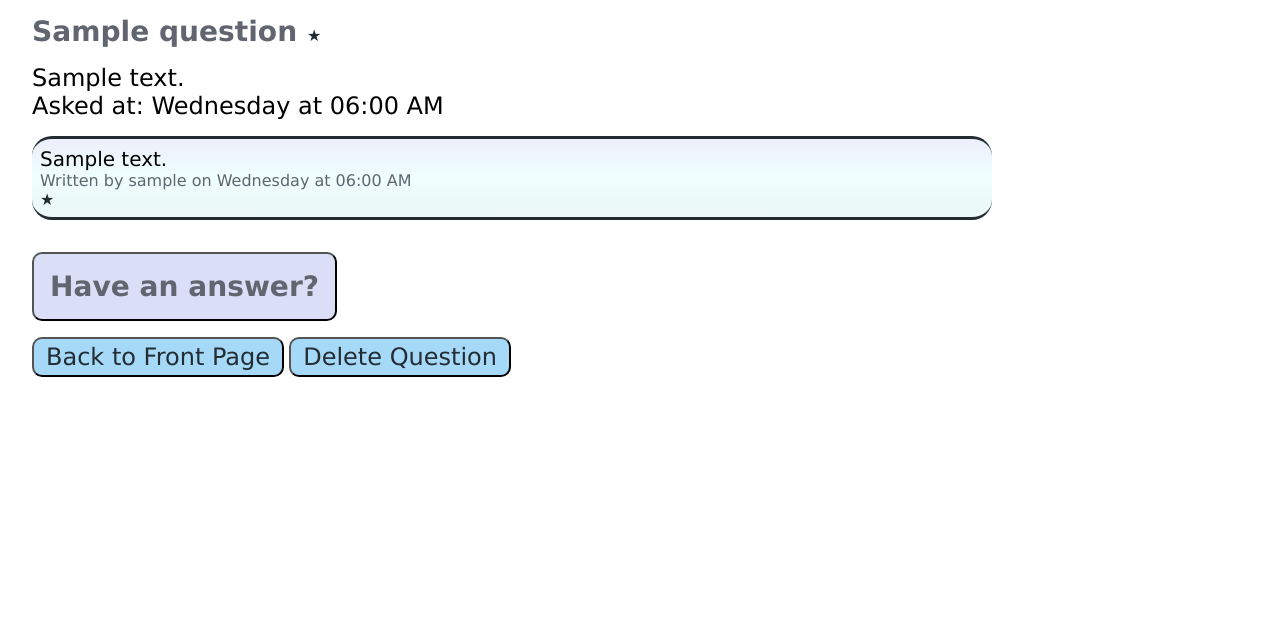
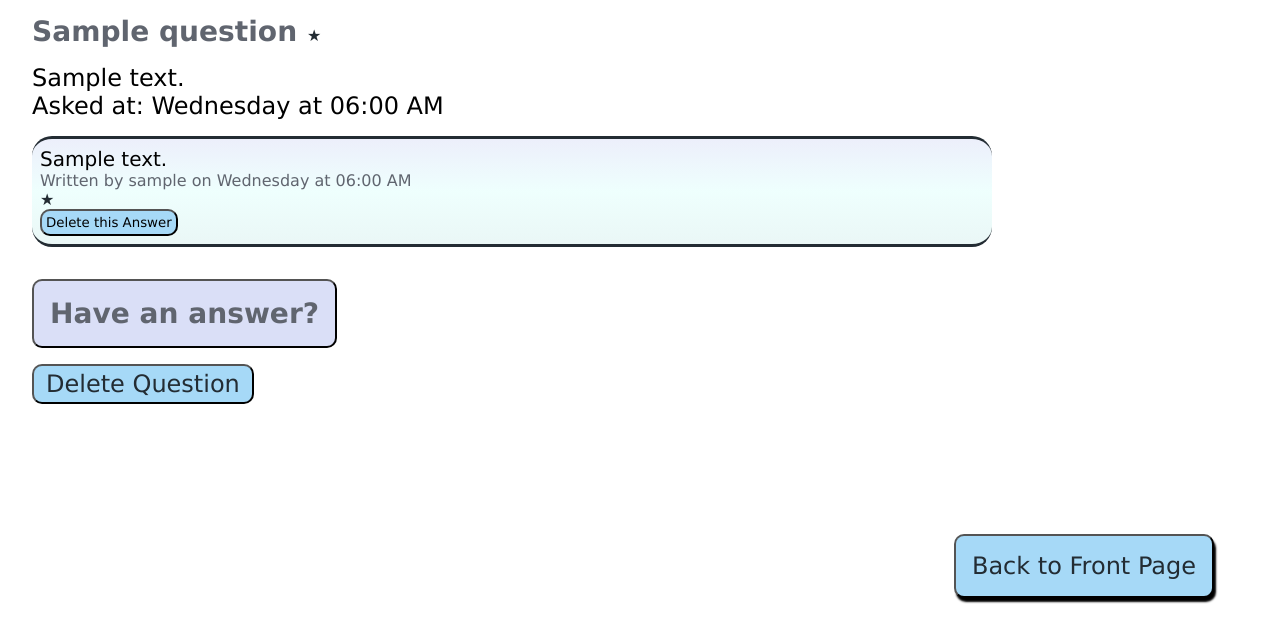
Before and after one commit to momentum-team-4/django-questionbox-kylemcconaughey, a Django app: page /question/1/ in a window 1280 px wide. Shown: the part 161-800 px from the top of the page. Run offline with Django 3.2, Linux system fonts and the light colour scheme; a user stored in the database is signed in; tables that the repository leaves empty hold one stand-in row (values such as "Sample post"); parts of the project's set-up code (start-up, migrations or seed data) failed here and were passed over.

Commit message:
can delete answers, front page button is now FAB

```diff
--- a/project/urls.py
+++ b/project/urls.py
@@ -13,6 +13,7 @@ Including another URLconf
     1. Import the include() function: from django.urls import include, path
     2. Add a URL to urlpatterns:  path('blog/', include('blog.urls'))
 """
+from questionbox.views import answer_delete
 from django.contrib import admin
 from django.conf import settings
 from django.urls import include, path
@@ -48,6 +49,9 @@ urlpatterns = [
         questionbox_views.question_delete,
         name="question_delete",
     ),
+    path(
+        "answer/delete/<int:pk>", questionbox_views.answer_delete, name="answer_delete"
+    ),
     path("question/search/", questionbox_views.question_search, name="question_search"),
 ]
 
--- a/questionbox/views.py
+++ b/questionbox/views.py
@@ -95,6 +95,17 @@ def question_delete(request, pk):
 
 
 @login_required
+def answer_delete(request, pk):
+    if request.method == "GET":
+        return render(request, "questionbox/answer_delete.html")
+    else:
+        answer = get_object_or_404(Answer, pk=pk)
+        answer.delete()
+        success(request, "Answer has been delete!")
+        return redirect(to="question_detail", pk=answer.question.pk)
+
+
+@login_required
 def homepage(request):
     # User profile page, should have all the things a registered user can do
     questions = Question.objects.filter(user=request.user).annotate(
--- a/static/css/styles.css
+++ b/static/css/styles.css
@@ -14,6 +14,13 @@ a {
     text-decoration: none;
     color: #232c33ff;
     font-size: 1rem;
+}
+
+.navbar {
+    display: flex;
+    padding: 1rem 0 3rem;
+    justify-content: space-between;
+    width: 75%;
 }
 
 
@@ -130,6 +137,22 @@ button {
 }
 
 
+.fpBtn {
+    margin: 1rem;
+    padding: 1rem;
+    text-decoration: none;
+    box-shadow: 2px 4px 2px;
+    position: fixed;
+    bottom: 25px;
+    right: 50px;
+    z-index: 999;
+    cursor: pointer;
+}
+
+.fpBtn a {
+    font-size: 1.5rem;
+}
+
 
 /* CSS HEX
 --light-cyan: #defffcff;
--- a/templates/questionbox/question_detail.html
+++ b/templates/questionbox/question_detail.html
@@ -27,36 +27,19 @@
         </p>
         <p class='Aauthor'>Written by {{ answer.author }} on {{ answer.niceAnswered }}</p>
 
-        <a id="{{ answer.pk }}" data-answer-id="{{ answer.pk }}" style="cursor: pointer">
+        <a id="{{ answer.pk }}" data-answer-id="{{ answer.pk }}" style="cursor: pointer" class='ansStar'>
             {% if answer.isStarred %}
             &#9733;
             {% else %}
             &#9734;
             {% endif %}
-
-            <script>
-                var toggle = node.parentElement.parentElement
-                toggle.addEventListener('click', function (e) {
-                    e.preventDefault()
-                    var answerId = toggle.dataset['answerId']
-                    fetch(`/answer/${answerId}/starred/`, {
-                        method: 'POST'
-                    })
-                        .then(res => res.json())
-                        .then(data => {
-                            if (data.starred) {
-                                toggle.innerHTML = '&#9733;'
-                            } else {
-                                toggle.innerHTML = '&#9734;'
-                            }
-                        })
-
-                })
-            </script>
         </a>
-
-
-
+        {% if answer.author == request.user %}
+        <form>
+            <button class='deleteAnswer' type='submit' formaction="{% url 'answer_delete' pk=answer.pk %}">Delete this
+                Answer</button>
+        </form>
+        {% endif %}
     </div>
     {% endfor %}
 </div>
@@ -77,9 +60,10 @@
 
 {% endif %}
 
+<button class='fpBtn'><a href="{% url 'frontpage' %}">Back to Front Page</a></button>
+
 
 <div class='qButtons'>
-    <button><a href="{% url 'frontpage' %}">Back to Front Page</a></button>
 
     {% if question.user == request.user %}
     <button><a href="{% url 'question_delete' pk=question.pk %}">Delete Question</a></button>
@@ -120,7 +104,26 @@
 
     })
 
+    var taStars = document.querySelectorAll(".ansStar")
 
+    for (let i = 0; i < taStars.length; i++) {
+        taStars[i].addEventListener('click', function (e) {
+            e.preventDefault()
+            const answerId = taStars[i].dataset['answerId']
+            fetch(`/answer/${answerId}/starred/`, {
+                method: 'POST'
+            })
+                .then(res => res.json())
+                .then(data => {
+                    if (data.starred) {
+                        taStars[i].innerHTML = '&#9733;'
+                    } else {
+                        taStars[i].innerHTML = '&#9734;'
+                    }
+                })
+
+        })
+    }
 
 </script>
 
--- a/templates/questionbox/search.html
+++ b/templates/questionbox/search.html
@@ -5,7 +5,7 @@
 <h1>Query the Queries</h1>
 
 <form action="{% url 'question_search' %}" method="GET">
-    <input type="search" name="q" placeholder="Search all questions" value="{{ search_term }}">
+    <input type="search" name="q" placeholder="Search through all questions" value="{{ search_term }}">
     <p>
         <button type="submit">Search</button>
     </p>
```
Also changed, not shown: templates/questionbox/answer_delete.html (added, +14 -0 lines), templates/questionbox/homepage.html (+3 -5 lines).
